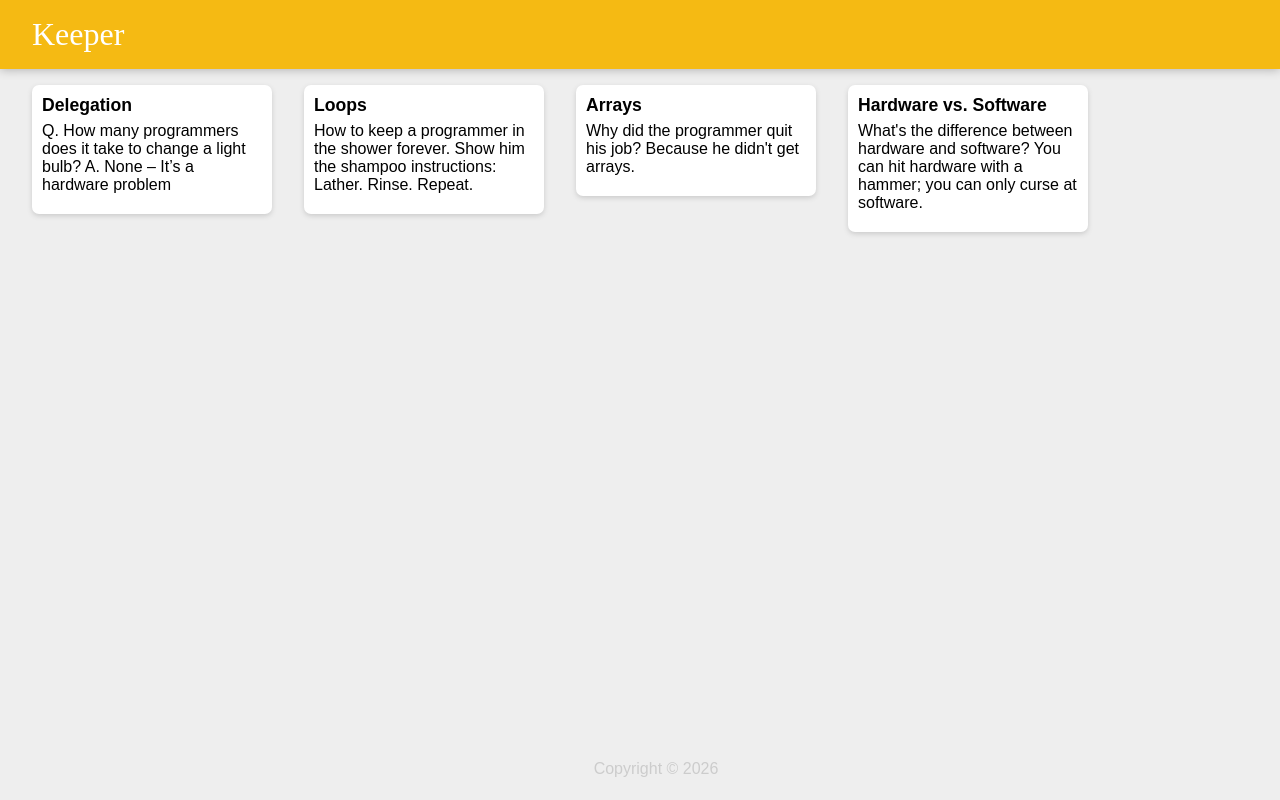
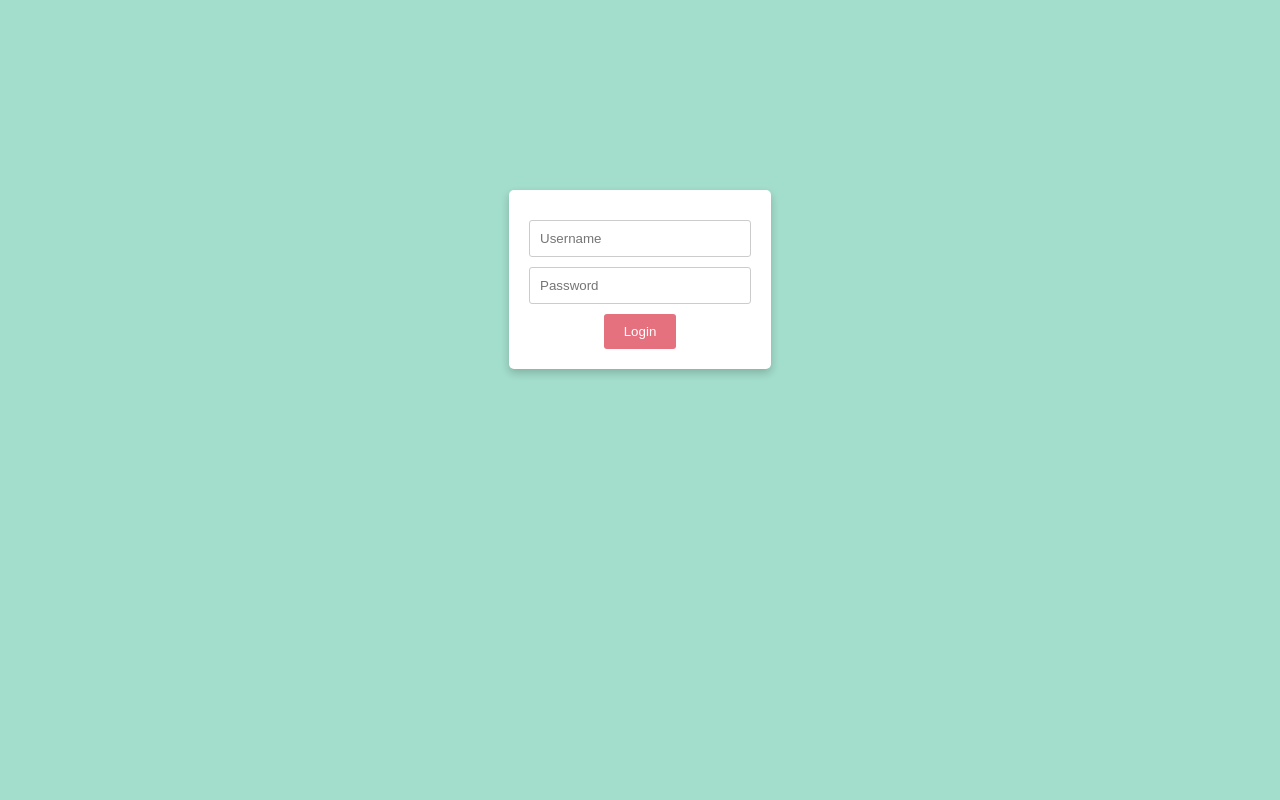
Before and after one commit to taniamoses900-png/angela-bootcamp, a React (Vite) app in the folder react-bootcamp/my-react-app/: page / in a window 1280 px wide. Built offline with nearby package versions, Linux system fonts and the light colour scheme.

Commit message:
feat(auth): implement conditional rendering with ternary and and operators

```diff
--- a/react-bootcamp/my-react-app/src/App.css
+++ b/react-bootcamp/my-react-app/src/App.css
@@ -1,61 +1,44 @@
-* {
-  padding: 0;
-  margin: 0;
-  box-sizing: border-box;
+body {
+  font-family: sans-serif;
+  text-align: center;
+  background-color: #a3ddcb;
 }
 
-html {
-  font-family: "Montserrat", sans-serif;
+.container {
+  margin-top: 15%;
 }
 
-body {
-  background: #eee;
-  padding: 0 16px;
+h1 {
+  color: #e5707e;
+  font-size: 3rem;
 }
 
-header {
-  background-color: #f5ba13;
-  margin: auto -16px;
-  padding: 16px 32px;
-  box-shadow: 0 0 10px 0 rgba(0, 0, 0, 0.3);
+.form {
+  background-color: #fff;
+  padding: 20px;
+  border-radius: 5px;
+  display: inline-block;
+  box-shadow: 0 4px 8px 0 rgba(0, 0, 0, 0.2);
 }
 
-header h1 {
-  color: #fff;
-  font-family: "McLaren", cursive;
-  font-weight: 200;
+input {
+  display: block;
+  margin: 10px auto;
+  padding: 10px;
+  width: 200px;
+  border: 1px solid #ccc;
+  border-radius: 3px;
 }
 
-footer {
-  position: absolute;
-  text-align: center;
-  bottom: 0;
-  width: 100%;
-  height: 2.5rem;
+button {
+  padding: 10px 20px;
+  background-color: #e5707e;
+  color: white;
+  border: none;
+  border-radius: 3px;
+  cursor: pointer;
 }
 
-footer p {
-  color: #ccc;
+button:hover {
+  background-color: #c85a66;
 }
-
-.note {
-  background: #fff;
-  border-radius: 7px;
-  box-shadow: 0 2px 5px #ccc;
-  padding: 10px;
-  width: 240px;
-  margin: 16px;
-  float: left;
-}
-
-.note h1 {
-  font-size: 1.1em;
-  margin-bottom: 6px;
-}
-
-.note p {
-  font-size: 1em;
-  margin-bottom: 10px;
-  white-space: pre-wrap;
-  word-wrap: break-word;
-}
--- a/react-bootcamp/my-react-app/src/App.jsx
+++ b/react-bootcamp/my-react-app/src/App.jsx
@@ -1,21 +1,12 @@
 import React from "react";
-import Header from "./components/Header";
-import Footer from "./components/Footer";
-import Note from "./components/Note";
-import notes from "./notes";
+import Login from "./components/Login";
+
+var isLoggedIn = false;
 
 function App() {
   return (
-    <div>
-      <Header />
-      {notes.map(noteItem => (
-        <Note
-          key={noteItem.key}
-          title={noteItem.title}
-          content={noteItem.content}
-        />
-      ))}
-      <Footer />
+    <div className="container">
+      {isLoggedIn ? <h1>Hello</h1> : <Login />}
     </div>
   );
 }
--- /dev/null
+++ b/react-bootcamp/my-react-app/src/components/Input.jsx
@@ -0,0 +1,7 @@
+import React from "react";
+
+function Input(props) {
+  return <input type={props.type} placeholder={props.placeholder} />;
+}
+
+export default Input;
--- /dev/null
+++ b/react-bootcamp/my-react-app/src/components/Login.jsx
@@ -0,0 +1,14 @@
+import React from "react";
+import Input from "./Input";
+
+function Login() {
+  return (
+    <form className="form">
+      <Input type="text" placeholder="Username" />
+      <Input type="password" placeholder="Password" />
+      <button type="submit">Login</button>
+    </form>
+  );
+}
+
+export default Login;
```
